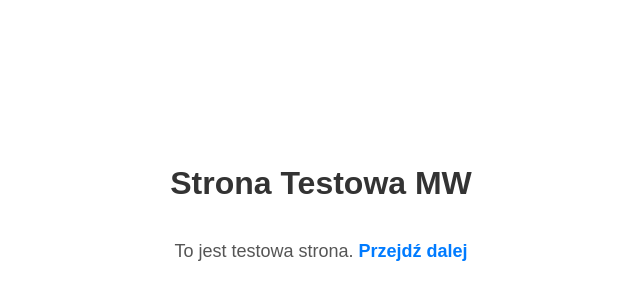
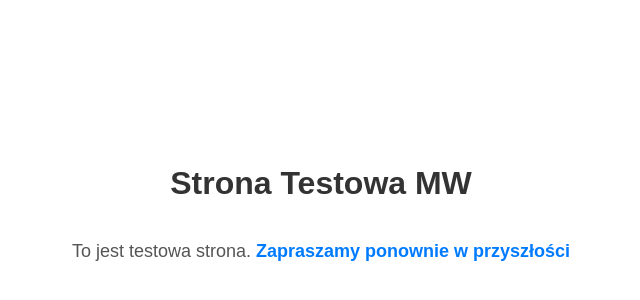
Before and after one commit to mwilczk/mwilczk.github.io, a plain HTML site: page index.html in a window 1280 px wide. Shown: the part 188-488 px from the top of the page, without its empty margins (319-959 px from the left). Drawn offline with Linux system fonts and the light colour scheme.

Commit message:
Update index.html

```diff
--- a/index.html
+++ b/index.html
@@ -22,13 +22,9 @@
             font-size: 18px;
             color: #555;
         }
-        a {
+        span {
+            font-weight: bold;
             color: #007bff;
-            text-decoration: none;
-            font-weight: bold;
-        }
-        a:hover {
-            text-decoration: underline;
         }
     </style>
 </head>
@@ -37,7 +33,7 @@
         <h1>Strona Testowa MW</h1>
     </header>
     <main>
-        <p>To jest testowa strona. <a href="#">Przejdź dalej</a></p>
+        <p>To jest testowa strona. <span>Zapraszamy ponownie w przyszłości</span></p>
     </main>
 </body>
 </html>
```
